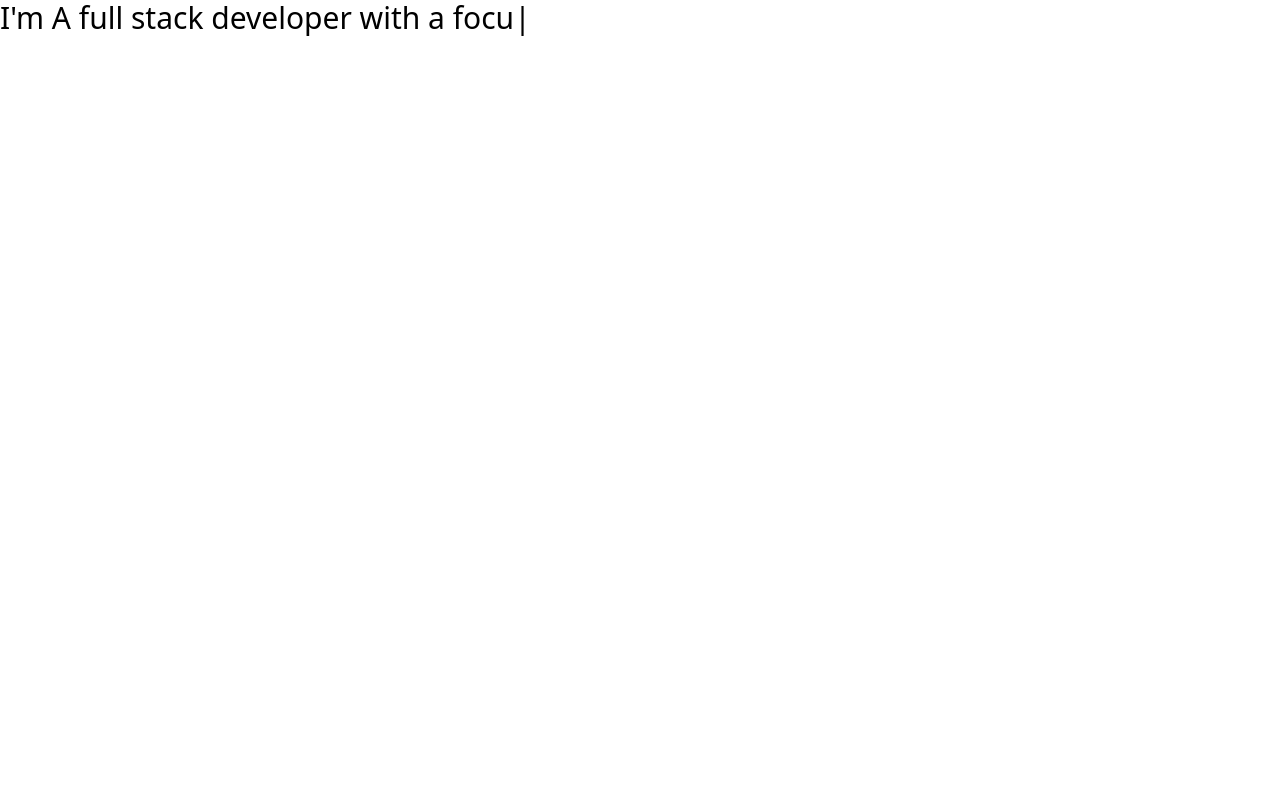
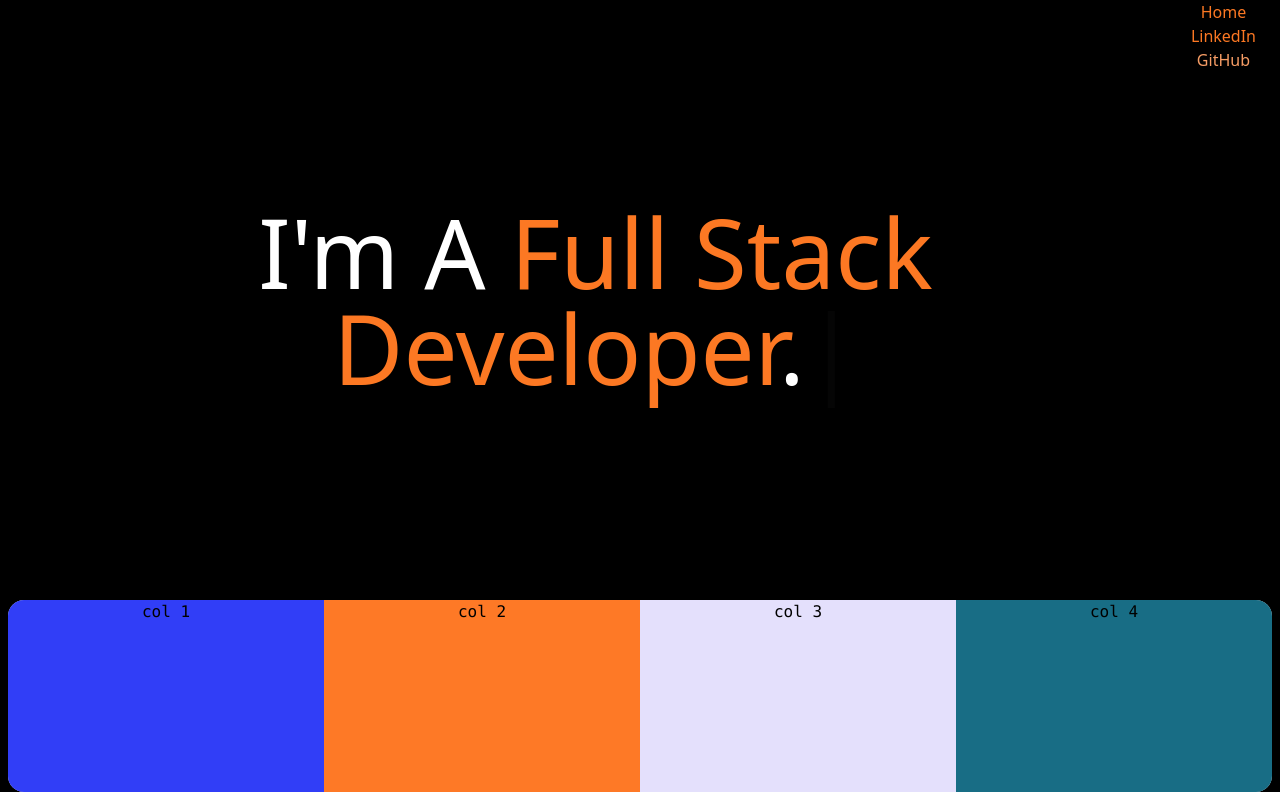
Before and after one commit to Jake7208/MY_Portfolio, a SvelteKit app in the folder my-app/: page / in a window 1280 px wide. Built offline with nearby package versions, Linux system fonts and the light colour scheme.

Commit message:
The chad way to use Typded.js
Use it for a frameWork that frankly doesn't work with it W mans

```diff
--- /dev/null
+++ b/my-app/src/components/LinkedIn.svelte
@@ -0,0 +1,25 @@
+<div>
+	<svg viewBox="0 0 64 64" xmlns="http://www.w3.org/2000/svg"
+		><defs
+			><style>
+				.cls-1 {
+					fill: #007fb5;
+				}
+				.cls-2 {
+					fill: #fff;
+				}
+			</style></defs
+		><title /><g data-name="14-linkedin" id="_14-linkedin"
+			><rect class="cls-1" height="64" rx="11.2" ry="11.2" width="64" /><rect
+				class="cls-2"
+				height="32.72"
+				width="9.03"
+				x="8.99"
+				y="23.54"
+			/><path
+				class="cls-2"
+				d="M48.2,23.54C41.54,21,36.72,25.3,34.66,27.7V23.54h-9V56.26h9V39a8.45,8.45,0,0,1,2.23-5.92,4.75,4.75,0,0,1,3.41-1.67A5.42,5.42,0,0,1,44.24,33a6.13,6.13,0,0,1,1.7,4.35V56.26H56.1V36S57.23,26.92,48.2,23.54Z"
+			/><circle class="cls-2" cx="13.5" cy="13.38" r="5.64" /></g
+		></svg
+	>
+</div>
--- /dev/null
+++ b/my-app/src/components/github.svelte
@@ -0,0 +1,13 @@
+<div>
+	<svg height="43" viewBox="0 0 72 72" width="43" xmlns="http://www.w3.org/2000/svg"
+		><g fill="" fill-rule="evenodd"
+			><path
+				d="M8,72 L64,72 C68.418278,72 72,68.418278 72,64 L72,8 C72,3.581722 68.418278,-8.11624501e-16 64,0 L8,0 C3.581722,8.11624501e-16 -5.41083001e-16,3.581722 0,8 L0,64 C5.41083001e-16,68.418278 3.581722,72 8,72 Z"
+				fill="#7b238b"
+			/><path
+				d="M35.9985,12 C22.746,12 12,22.7870921 12,36.096644 C12,46.7406712 18.876,55.7718301 28.4145,58.9584121 C29.6145,59.1797862 30.0525,58.4358488 30.0525,57.7973276 C30.0525,57.2250681 30.0315,55.7100863 30.0195,53.6996482 C23.343,55.1558981 21.9345,50.4693938 21.9345,50.4693938 C20.844,47.6864054 19.2705,46.9454799 19.2705,46.9454799 C17.091,45.4500754 19.4355,45.4801943 19.4355,45.4801943 C21.843,45.6503662 23.1105,47.9634994 23.1105,47.9634994 C25.2525,51.6455377 28.728,50.5823398 30.096,49.9649018 C30.3135,48.4077535 30.9345,47.3460615 31.62,46.7436831 C26.2905,46.1352808 20.688,44.0691228 20.688,34.8361671 C20.688,32.2052792 21.6225,30.0547881 23.1585,28.3696344 C22.911,27.7597262 22.0875,25.3110578 23.3925,21.9934585 C23.3925,21.9934585 25.4085,21.3459017 29.9925,24.4632101 C31.908,23.9285993 33.96,23.6620468 36.0015,23.6515052 C38.04,23.6620468 40.0935,23.9285993 42.0105,24.4632101 C46.5915,21.3459017 48.603,21.9934585 48.603,21.9934585 C49.9125,25.3110578 49.089,27.7597262 48.8415,28.3696344 C50.3805,30.0547881 51.309,32.2052792 51.309,34.8361671 C51.309,44.0917119 45.6975,46.1292571 40.3515,46.7256117 C41.2125,47.4695491 41.9805,48.9393525 41.9805,51.1877301 C41.9805,54.4089489 41.9505,57.0067059 41.9505,57.7973276 C41.9505,58.4418726 42.3825,59.1918338 43.6005,58.9554002 C53.13,55.7627944 60,46.7376593 60,36.096644 C60,22.7870921 49.254,12 35.9985,12"
+				fill="#FFF"
+			/></g
+		></svg
+	>
+</div>
--- /dev/null
+++ b/my-app/src/components/longCard.svelte
@@ -0,0 +1,14 @@
+<script>
+</script>
+
+<div
+	class="bg-gray-300 h-[24vh] w-auto mx-2 rounded-2xl text-black text-sm font-mono"
+	style="font-size: 1em; line-height: 1.5"
+>
+	<div class="card grid grid-cols-4 h-full">
+		<div class="col-span-1 rounded-tl-2xl rounded-bl-2xl bg-[#313ef7]">col 1</div>
+		<div class="col-span-1 bg-[#FE7926]">col 2</div>
+		<div class="col-span-1 bg-[#e4e0fc]">col 3</div>
+		<div class="col-span-1 rounded-tr-2xl rounded-br-2xl bg-[#186d85]">col 4</div>
+	</div>
+</div>
--- a/my-app/src/routes/+layout.svelte
+++ b/my-app/src/routes/+layout.svelte
@@ -2,10 +2,6 @@
 	import '../app.css';
 </script>
 
-<slot />
-
-<style>
-	:global(html) {
-		background-color: theme;
-	}
-</style>
+<html class="bg-black text-white text-center overflow-hidden" lang="en">
+	<slot />
+</html>
--- a/my-app/src/routes/+page.svelte
+++ b/my-app/src/routes/+page.svelte
@@ -1,23 +1,85 @@
 <script>
 	import Typed from 'typed.js';
 	import { onMount } from 'svelte';
+	import LongCard from '../components/longCard.svelte';
 
 	let typedElement;
-	onMount(() => {
+	let typedInstance;
+	let isStringComplete = false;
+	let resetTimeout;
+
 	const options = {
 		strings: [
-				"Hello I'm Jacob",
-				"I'm A full stack developer with a focus in backend",
-				'Want to learn more about me?'
+			"Hello I'm" + ' <span class="text-[#FC7823]">Jacob</span>',
+			"I'm A " + '<span class="text-[#FC7823]">Full Stack Developer</span>.',
+			'Want to learn more' + ' <span class="text-[#FC7823]">about me?</span>'
 		],
 		typeSpeed: 50,
 		backSpeed: 50,
-			loop: true
+		loop: false,
+		onComplete: () => {
+			isStringComplete = true;
+			resetTyped();
+		}
 	};
-		const typed = new Typed(typedElement, options);
+
+	function startTyped() {
+		typedInstance = new Typed(typedElement, options);
+	}
+
+	onMount(() => {
+		startTyped();
 	});
+
+	function resetTyped() {
+		if (typedInstance && isStringComplete) {
+			typedElement.style.transition = 'opacity 3s ease-out';
+			typedElement.style.opacity = '0';
+
+			setTimeout(() => {
+				typedInstance.destroy();
+				isStringComplete = false;
+
+				clearTimeout(resetTimeout);
+				resetTimeout = setTimeout(() => {
+					typedElement.style.transition = 'opacity 3s ease-in';
+					typedElement.style.opacity = '1';
+					startTyped();
+				}, 3000);
+			}, 3000);
+		}
+	}
 </script>
 
-<div class="text-3xl">
+<html lang="en">
+	<head>
+		<meta charset="UTF-8" />
+		<meta name="viewport" content="width=device-width, initial-scale=1.0" />
+		<title>My Portfolio</title>
+		<style>
+			/* Add any additional styles you need */
+		</style>
+	</head>
+	<body>
+		<ul class="fixed md:static md:float-right">
+			<li class="mr-6">
+				<a class="text-[#FC7823]" href="#">Home</a>
+			</li>
+			<li class="mr-6">
+				<a class="text-[#FC7823]" href="https://www.linkedin.com/in/jacob-price1/">LinkedIn </a>
+			</li>
+			<li class="mr-6">
+				<a class="text-[#f79d65] hover:text-[#FC7823]" href="https://github.com/Jake7208"
+					>GitHub
+				</a>
+			</li>
+		</ul>
+
+		<div class="flex items-center justify-center h-[75vh]">
+			<div class="text-8xl lg:text-8xl md:text-6xl">
 				<span bind:this={typedElement} />
 			</div>
+		</div>
+		<LongCard />
+	</body>
+</html>
```
Lines whose indentation alone changed are shown as unchanged.
